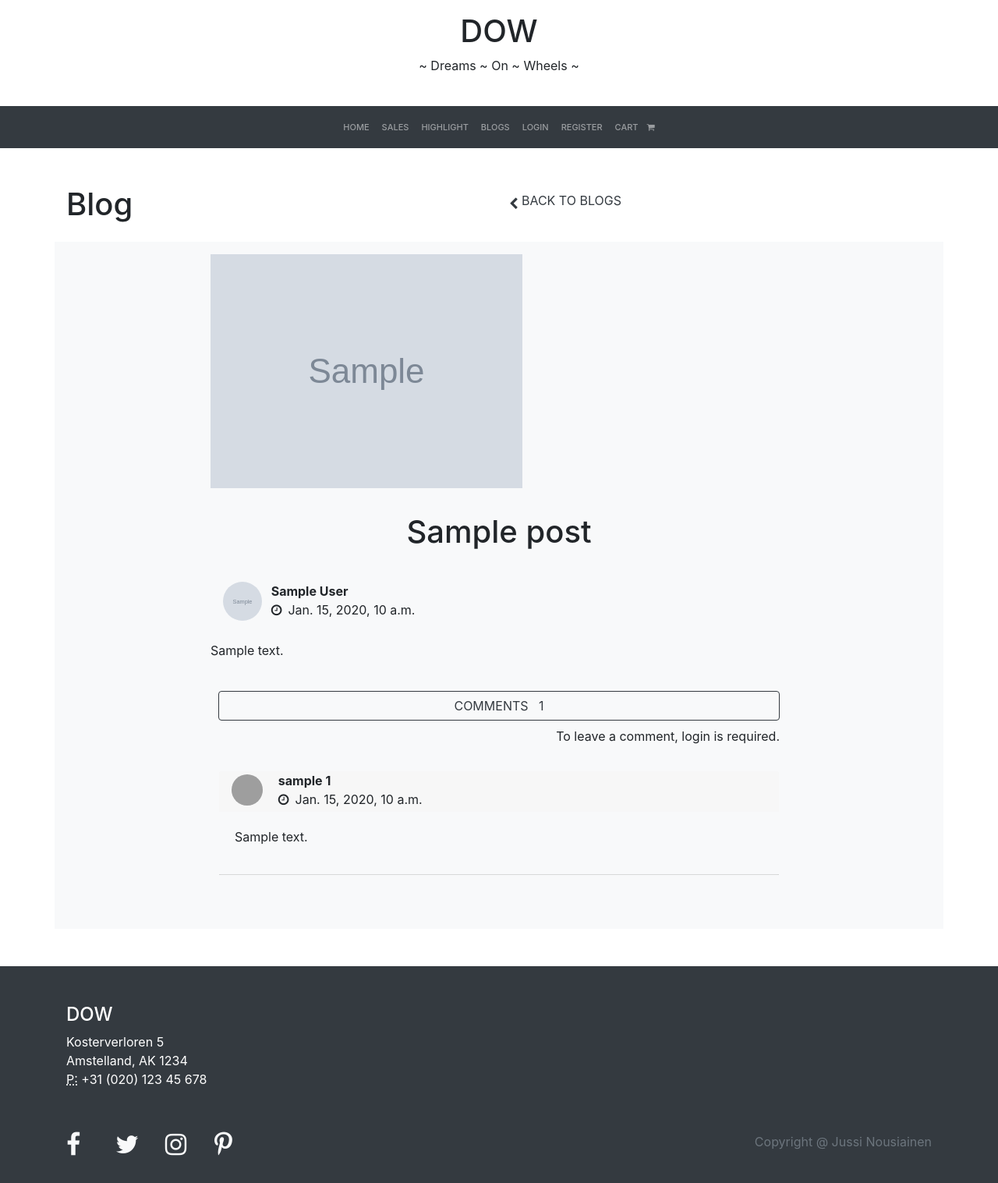
After one commit to Junon72/DreamsOnWheels, a Django app: page /posts/post/1/ in a window 1280 px wide. The commit adds this page. Shown: the whole page at 78% size. Run offline with Django 3.2, Linux system fonts and the light colour scheme; tables that the repository leaves empty hold one stand-in row (values such as "Sample post"); grey boxes marked "Sample" are stand-in pictures; some libraries are stand-ins or nearby versions; some web fonts are replaced; grey boxes are pictures that could not be loaded.

Commit message:
Added Comments function to blog posts.

```diff
--- a/posts/forms.py
+++ b/posts/forms.py
@@ -0,0 +1,8 @@
+from django import forms
+from .models import Comment
+
+
+class CommentForm(forms.ModelForm):
+    class Meta:
+        model = Comment
+        fields = ('content',)
--- a/posts/models.py
+++ b/posts/models.py
@@ -1,6 +1,12 @@
 from django.db import models
 from django.utils import timezone
 from django.contrib.auth.models import User
+
+POST_STATUS_CHOICES = [
+    ('d', 'Draft'),
+    ('r', 'Review'),
+    ('p', 'Published')
+]
 
 class Post(models.Model):
     """
@@ -9,14 +15,45 @@ class Post(models.Model):
     title = models.CharField(max_length=200)
     content = models.TextField()
     author = models.CharField(max_length=20, default="DOW")
+    author_image = models.ImageField(upload_to="img", blank=True, null=True)
     created_date = models.DateTimeField(auto_now_add=True)
     published_date = models.DateTimeField(blank=True, null=True, default=timezone.now)
     views = models.IntegerField(default=0)
     tag = models.CharField(max_length=30, blank=True, null=True)
     image = models.ImageField(upload_to="img", blank=True, null=True)
-
+    status = models.CharField(max_length=1, choices=POST_STATUS_CHOICES, default='d')
     class Meta:
         ordering = ['-created_date']
 
-    def __unicode__(self):
+    def __str__(self):
         return self.title
+
+COMMENT_STATUS_CHOICES = [
+    ('m', 'Moderate'),
+    ('p', 'Published'),
+    ('s', 'Suspended')
+]
+
+class Comment(models.Model):
+    post = models.ForeignKey(
+        Post,
+        on_delete=models.CASCADE,
+        related_name='comments'
+    )
+    owner = models.ForeignKey(
+        User,
+        on_delete=models.SET_DEFAULT,
+        related_name='comments',
+        null=False,
+		default=1
+    )
+    content = models.TextField()
+    created_date = models.DateTimeField(auto_now_add=True)
+    published_date = models.DateTimeField(blank=True, null=True, default=timezone.now)
+    status = models.CharField(max_length=1, choices=COMMENT_STATUS_CHOICES, default='m')
+
+    class Meta:
+        ordering = ('-created_date',)
+
+    def __str__(self):
+        return 'Comment {} by {}'.format(self.content, self.username)
--- /dev/null
+++ b/posts/templates/postdetail.html
@@ -0,0 +1,197 @@
+{% extends 'base.html' %}
+
+{% load static %}
+{% load bootstrap_tags %}
+{% load crispy_forms_tags%}
+
+{% block content %}
+
+
+
+<!-- Post page Header -->
+<div class="container main-wrapper-index">
+	<section id="blog-header">
+		<div class="row w-100 justify-content-left no-gutters content-div mb-3 mt-5 d-flex">
+			<div class="col">
+				<h1 class="section-title">Blog</h1>
+			</div>
+			<div class="col headerRightElement backHome FyNorm clearfix">
+				<a href="{% url 'get_posts' %}" class="btn btn-link back-button clearfix text-dark"
+					data-toggle="tooltip" data-placement="bottom" title="Take me back Home" data-delay="50"><i
+						class="align-bottom home-arrow fa fa-chevron-left"></i> Back to Blogs</a>
+			</div>
+		</div>
+	</section>
+</div>
+
+<!-- / Post page Header -->
+
+<!-- Post content  -->
+<div class="container main-wrapper-index bg-light mb-5 pb-5">
+	<section id="blogPost">
+		<div class="row d-flex justify-content-center no-gutters">
+			<div class="col-lg-8 col-md-10 col-sx-12 hero-image d-block mx-auto pt-3">
+				<img class="hero-image img-fluid" src="{{ MEDIA_URL }}{{ post.image }}" alt="Hero image">
+			</div>
+		</div>
+
+		<div class="row d-flex justify-content-center no-gutters">
+			<div class="text-center mt-lg-3 mb-lg-4 mb-md-4 w-100 pt-3">
+				<h1 class="article-title">{{ post.title }}</h1>
+			</div>
+		</div>
+		<div class="row mt-2 no-gutters justify-content-center">
+			<div class="col-lg-8 col-md-10 col-sx-12">
+				<div class="row mb-1 no-gutters">
+					<div class="col-md-1 col-sx-6 clearfix pl-3">
+						{% if post.author_image %}
+						<img class="rounded-circle" width="50" height="50" src="{{ MEDIA_URL }}{{ post.author_image }}"
+							alt="Authors image">
+						{% else %}
+						<img class="rounded-circle" width="40" height="40" src="/static/img/avatars/steering.jpg"
+							alt="DOW avatar image">
+						{% endif %}
+					</div>
+					<div class="col-md-11 col-sx-6 clearfix pl-3">
+						<strong class="lato">{{ post.author }}</strong>
+						<p class="article-published"><i class="fa fa-clock pr-2"></i>{{ post.published_date }}
+						</p>
+					</div>
+				</div>
+			</div>
+		</div>
+
+		<div class="row pb-4 mt-2 no-gutters justify-content-center highlightArticle w-100">
+			<div class="col-lg-8 col-md-10 col-sx-12">
+				<p>{{ post.content }}</p>
+			</div>
+		</div>
+	</section>
+
+	<!-- / Post content -->
+
+	<!-- Toggle comments -->
+	<div class="container">
+		<div class="row d-flex justify-content-center no-gutters">
+			<div class="col-lg-8 col-md-10 col-sx-12">
+				<button id="commentsToggle" type="button" class="btn btn-outline-dark btn-default btn-block">Comments
+					&nbsp
+					{{ post.comments.count }}</button>
+			</div>
+		</div>
+
+		<!-- Comment form -->
+		<div id="commentSection" class="m-0 p-0 hidden">
+			{% if user.is_authenticated %}
+			<div class="row mt-4 no-gutters justify-content-center">
+				<div class="col-lg-8 col-md-10 col-sx-12">
+					<div class="row mb-1 no-gutters">
+						<div class="col-md-1 col-sx-6 clearfix pl-3">
+							<!-- {% if user.profile %}
+							<img class="rounded-circle" width="40" height="40" src="#" alt="">
+							{% else %} -->
+							<img class="rounded-circle" width="40" height="40" src="/static/img/avatars/driving.jpg"
+								alt="">
+							<!-- {% endif %} -->
+						</div>
+						<div class="col-md-11 col-sx-6 clearfix pl-3">
+							<strong class="lato">{{ user }}</strong>
+							<p class="article-published"><i class="fa fa-clock pr-2"></i>{% now "DATETIME_FORMAT" %}
+							</p>
+						</div>
+					</div>
+				</div>
+				<div class="col-lg-8 col-md-10 col-sx-12">
+					<form method="POST" class="mt-2 w-100">
+						<div class="form-group">
+							<label for="comment_form">Comment:</label>
+							{{ comment_form | as_bootstrap }}
+							{% csrf_token %}
+							<input type="hidden" name="owner" value="{{ user }}">
+							<button class="btn btn-sm btn-dark float-right mt-1" type="submit">submit</button>
+						</div>
+					</form>
+				</div>
+			</div>
+			{% else %}
+
+			<div class="row mt-2 no-gutters justify-content-center">
+				<div class="col-lg-8 col-md-10 col-sx-12 ">
+					<p class="lato d-flex justify-content-end mb-0">To leave a comment, login is required.</p>
+				</div>
+			</div>
+			{% endif %}
+			<!-- / Comment form -->
+
+			<!-- Comment -->
+			{% for comment in post.comments.all|default_if_none:"No comments for this post yet" %}
+			{% if comment.status == 'p' %}
+			<div class="row mb-1 pt-4 no-gutters justify-content-center">
+				<div class="col-lg-8 col-md-10 col-sx-12 mt-2">
+					<div class="card border-light mb-3">
+						<div class="card-header p-0">
+							<div class="row mb-1 no-gutters">
+								<div class="col-md-1 col-sx-6 d-flex clearfix pl-3">
+									<!-- {% if user.profile %}
+									<img class="rounded-circle" width="40" height="40" src="#" alt="">
+									{% else %} -->
+									<img class="rounded-circle align-self-center" width="40" height="40"
+										src="/static/img/avatars/driving.jpg" alt="">
+									<!-- {% endif %} -->
+								</div>
+								<div class="col-md-11 col-sx-6 clearfix pl-3">
+									<strong class="lato">{{ comment.owner }} {{ comment.pk }}</strong>
+									<p class="article-published mb-0 fs"><i
+											class="fa fa-clock pr-2"></i>{{ comment.published_date }}
+									</p>
+								</div>
+								{% if user.is_authenticated and user == comment.owner %}
+								<a id="editComment" data-toggle="modal" data-target="#editCommentModal{{ comment.id }}"
+									data-tooltip="tooltip" data-placement="bottom" title="Edit comment"
+									data-delay="50"><i class="fas fa-user-edit text-color-dark"></i></a>
+								{% endif %}
+							</div>
+							<div class="card-body bg-light pt-1">
+								<p class="card-text pt-0">{{ comment.content|linebreaks }}</p>
+							</div>
+						</div>
+					</div>
+				</div>
+			</div>
+			<!-- / Comment -->
+
+			<!-- Edit comment modal -->
+			<div class="modal" id="editCommentModal{{ comment.id }}" tabindex="-1" role="dialog">
+				<div class="modal-dialog" role="document">
+					<div class="modal-content">
+						<div class="modal-header">
+							<h5 class="modal-title">Edit {{ comment.pk }}</h5>
+							<button type="button" class="close" data-dismiss="modal" aria-label="Close">
+								<span aria-hidden="true">&times;</span>
+							</button>
+						</div>
+						<div class="modal-body pb-0">
+							<div class="form-group">
+								<label for="editCommentForm">Comment:</label>
+								<textarea class="form-control" id="editCommentForm" rows="3"></textarea>
+								<div class="modal-footer pb-0">
+									<button type="button" class="btn btn-secondary btn-sm"
+										data-dismiss="modal">Close</button>
+									<button type="button" class="btn btn-danger btn-sm"
+										data-dismiss="modal">Delete</button>
+									<button type="button" class="btn btn-success btn-sm">Save changes</button>
+								</div>
+							</div>
+						</div>
+					</div>
+				</div>
+			</div>
+			{% endif %}
+			{% endfor %}
+			<!-- / Edit comment modal -->
+
+		</div>
+	</div>
+</div>
+
+{% endblock %}
--- a/posts/urls.py
+++ b/posts/urls.py
@@ -3,5 +3,6 @@ from . import views
 
 
 urlpatterns = [
-    path('blogs/', views.get_posts, name='get_posts')
+    path('blogs/', views.get_posts, name='get_posts'),
+    path('post/<pk>/', views.post_detail, name='post_detail')
 ]
--- a/posts/views.py
+++ b/posts/views.py
@@ -1,7 +1,7 @@
 from django.shortcuts import render, get_object_or_404, redirect
 from django.utils import timezone
-from .models import Post
-# from .forms import BlogPostForm
+from .models import Post, Comment
+from .forms import CommentForm
 
 def get_posts(request):
     """
@@ -20,29 +20,31 @@ def get_posts(request):
 
 def post_detail(request, pk):
     """
-    Create a viw that returns a single
-    Post object based on the post ID (pk) and
-    render it to the 'postdetail.html' template.
-    Or return a 404 error if the post is not found.
+    Create a view that will return a selected
+    post and associated comments and a comment
+    from for user to leave comments
     """
     post = get_object_or_404(Post, pk=pk)
     post.views += 1
     post.save()
-    return render(request, "postdetail.html", {'post': post})
+    comments = Comment.objects.order_by('-created_date')
+    comment = None
+    # Processing post requests
+    if request.method == 'POST':
+        comment_form = CommentForm(request.POST)
+        if comment_form.is_valid():
+            comment = comment_form.save(commit=False)
+            comment.post = post
+            comment.owner = request.user
+            comment.save()
+            return redirect('post_detail', pk=post.pk)
+    else:
+        comment_form = CommentForm()
 
+    context = {
+        'comments': comments,
+        'comment_form': comment_form,
+        'post': post
+    }
 
-# def create_or_edit_post(request, pk=None):
-#     """
-#     Create a view that allows us to create
-#     or edit a post depending if the Post ID
-#     is null or not
-#     """
-#     post = get_object_or_404(Post, pk=pk) if pk else None
-#     if request.method == "POST":
-#         form = BlogPostForm(request.POST, request.FILES, instance=post)
-#         if form.is_valid():
-#             post = form.save()
-#             return redirect(post_detail, post.pk)
-#     else:
-#         form = BlogPostForm(instance=post)
-#     return render(request, 'blogpostform.html', {'form': form})
+    return render(request, "postdetail.html", context)
--- a/requirements.txt
+++ b/requirements.txt
@@ -3,7 +3,9 @@ astroid==2.4.1
 autopep8==1.5.2
 certifi==2020.4.5.1
 chardet==3.0.4
+coverage==5.1
 Django==3.0.6
+django-bootstrap-modal-forms==1.5.0
 django-countries==6.1.2
 django-crispy-forms==1.9.0
 django-extensions==2.2.9
```
Also changed, not shown: highlight/views.py (+12 -1 lines), posts/admin.py (+14 -0 lines), posts/templates/blogposts.html (+8 -6 lines), products/views.py (+6 -1 lines), posts/migrations/0002_auto_20200519_1830.py (added), posts/migrations/0003_auto_20200519_1924.py (added), posts/migrations/0004_post_author_image.py (added), posts/migrations/0005_auto_20200520_1543.py (added).
